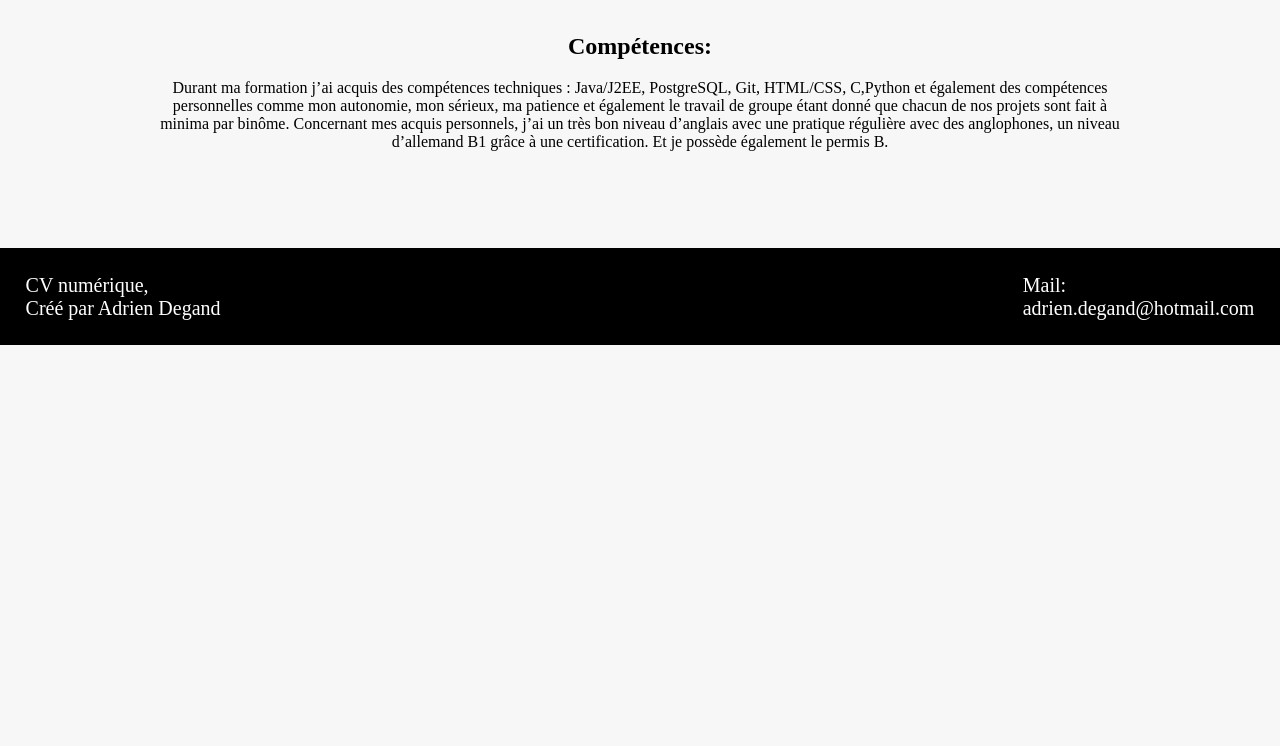
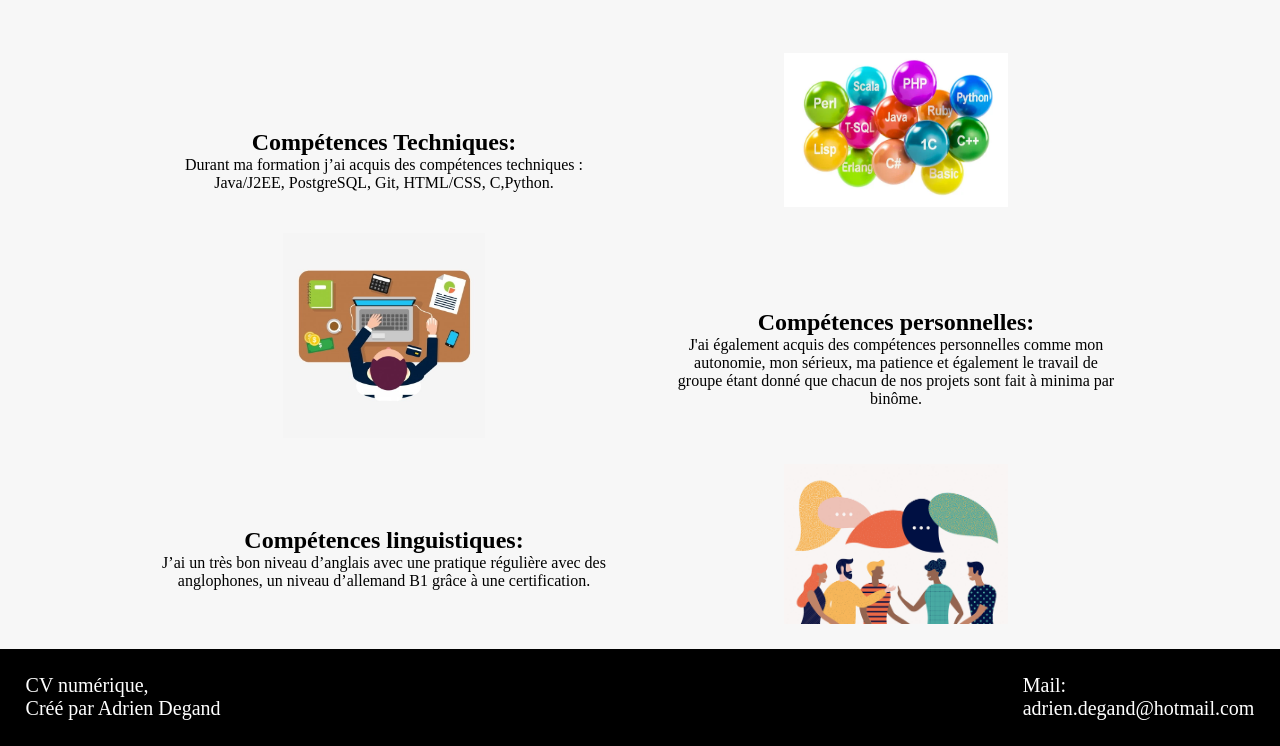
Before and after one commit to DegandAdrien/CV-num-rique, a plain HTML site: page competences.html in a window 1280 px wide. Shown: the part 597-1343 px from the top of the page. Before the commit the page ends 942 px from the top, so only its background shows below. Drawn offline with Linux system fonts and the light colour scheme.

Commit message:
modif compétences / experience / formation

```diff
--- a/competences.html
+++ b/competences.html
@@ -38,11 +38,29 @@
 
 
         <div class="Compétences">
-            <h2>Compétences:</h2>
-            <p>Durant ma formation j’ai acquis des compétences techniques : Java/J2EE, PostgreSQL, Git, HTML/CSS, C,Python et également des compétences personnelles comme mon autonomie, mon sérieux, ma patience et également le travail de groupe étant donné que chacun de nos projets sont fait à minima par binôme.
-            Concernant mes acquis personnels, j’ai un très bon niveau d’anglais avec une pratique régulière avec des anglophones, un niveau d’allemand B1 grâce à une certification. Et je possède également le permis B.</p>
+            <h2>Compétences Techniques:</h2>
+            <p>Durant ma formation j’ai acquis des compétences techniques : Java/J2EE, PostgreSQL, Git, HTML/CSS, C,Python.</p>
+        </div>
+        <div class="CompétencesIMG">
+            <img src="./images/programmation.jpg" height = 100% width = 50%> </img>
+        </div>
 
+        <div class="Compétences2">
+            <h2>Compétences personnelles:</h2>
+            <p>J'ai également acquis des compétences personnelles comme mon autonomie, mon sérieux, ma patience et également le travail de groupe étant donné que chacun de nos projets sont fait à minima par binôme.</p>
         </div>
+        <div class="Compétences2IMG">
+            <img src="./images/personnage.jpg" height = 100% width = 45%> </img>
+        </div>
+
+        <div class="Compétences3">
+            <h2>Compétences linguistiques:</h2>
+            <p>J’ai un très bon niveau d’anglais avec une pratique régulière avec des anglophones, un niveau d’allemand B1 grâce à une certification.</p>
+        </div>
+        <div class="Compétences3IMG">
+            <img src="./images/langues.jpg" height = 100% width = 50%> </img>
+        </div>
+
     </div>
 
 
--- a/css/competences-style.css
+++ b/css/competences-style.css
@@ -1,8 +1,50 @@
 .Compétences {
-    grid-column: 1/ span 2;
+    grid-column: 1;
     grid-row: 2;
     text-align: center;
+    padding-top: 15%;
 }
 .Compétences h2 {
-    margin-bottom: 2%;
+    margin-top: 2%;
+    margin-bottom: 0%;
 }
+
+.CompétencesIMG {
+    grid-column: 2;
+    grid-row: 2;
+    text-align: center;
+ }
+
+.Compétences2 {
+    grid-column: 2;
+    grid-row: 3;
+    text-align: center;
+    padding-top: 15%;
+}
+.Compétences2 h2 {
+    margin-top: 2%;
+    margin-bottom: 0%;
+}
+
+.Compétences2IMG {
+    grid-column: 1;
+    grid-row: 3;
+    text-align: center;
+ }
+
+.Compétences3 {
+    grid-column: 1;
+    grid-row: 4;
+    text-align: center;
+    padding-top: 12%;
+}
+.Compétences3 h2 {
+    margin-top: 2%;
+    margin-bottom: 0%;
+}
+
+.Compétences3IMG {
+    grid-column: 2;
+    grid-row: 4;
+    text-align: center;
+ }
```
Also changed, not shown: experiences.html (+1 -1 lines), formations.html (+4 -4 lines), images/langues.jpg (added), images/personnage.jpg (added), images/programmation.jpg (added).
